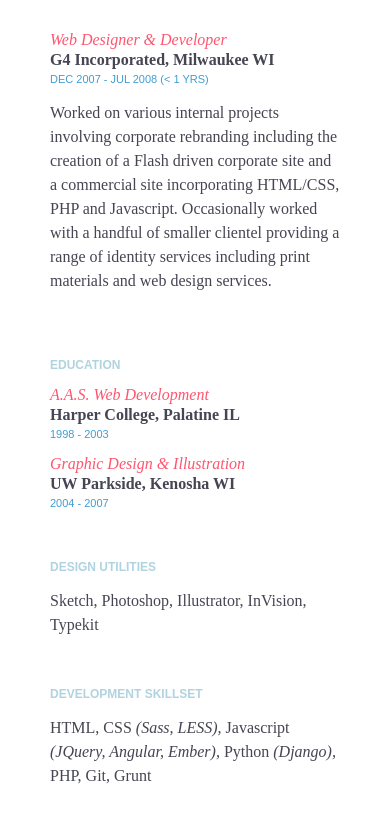
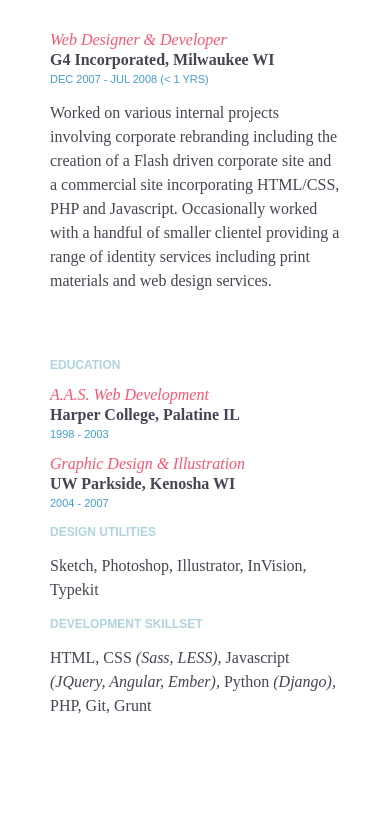
Before and after one commit to ianmcd/portfolio.ianmcd.com, a website: page http/index.html in a window 390 px wide. Shown: the part 1776-2598 px from the top of the page. Drawn offline with Linux system fonts and the light colour scheme.

Commit message:
h3 adjustment at 640px

```diff
--- a/src/sass/layout/_grid.scss
+++ b/src/sass/layout/_grid.scss
@@ -74,7 +74,11 @@
       margin-right: 11.9%;
       width: 44.05%;
 
-      &:last-child { margin-right: 0; }
+      &:last-child {
+        margin-right: 0;
+
+        h3 { margin-top: 0; }
+      }
     }
   }
 }
```
Also changed, not shown: http/css/merle.css, 1 other file.
